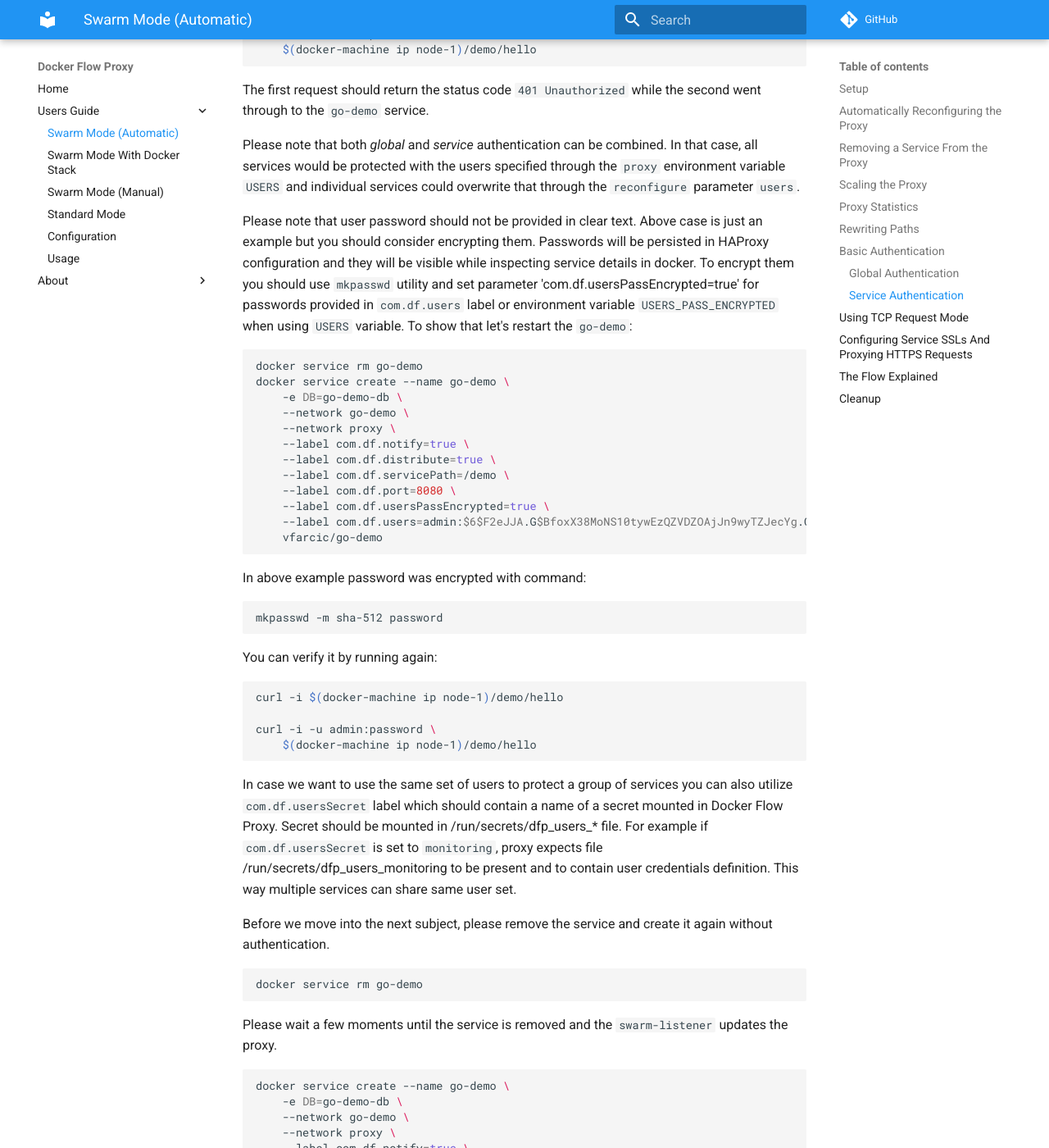
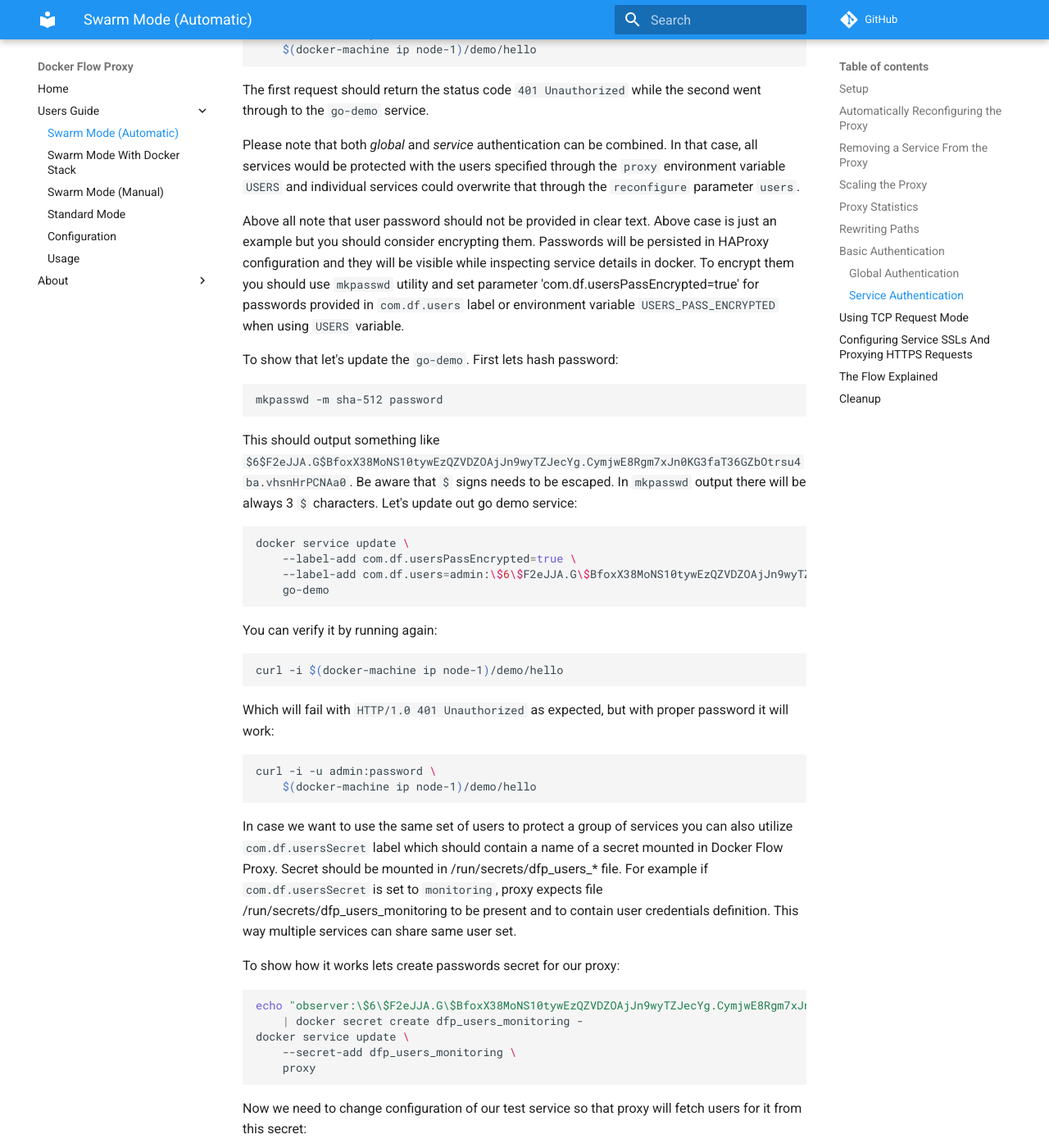
Before and after one commit to docker-flow/docker-flow-proxy, an MkDocs documentation site: the page built from docs/swarm-mode-auto.md, in a window 1280 px wide and 1400 px high, scrolled down 13374 px. Shown: the whole window at 82% size. Built offline with MkDocs 1.6.1 and Material for MkDocs 9.7.7, drawn with Linux system fonts in a browser that asks for light colours; comment, search, counter and statistics services are not loaded; old or Windows-style settings are respelled for this version of MkDocs; some of the changed text lies outside the part shown.

Commit message:
documentation update regarding usage of usersSecret param

````diff
--- a/docs/swarm-mode-auto.md
+++ b/docs/swarm-mode-auto.md
@@ -533,39 +533,58 @@ The first request should return the status code `401 Unauthorized` while the sec
 
 Please note that both *global* and *service* authentication can be combined. In that case, all services would be protected with the users specified through the `proxy` environment variable `USERS` and individual services could overwrite that through the `reconfigure` parameter `users`.
 
-Please note that user password should not be provided in clear text. Above case is just an example but you should consider encrypting them. Passwords will be persisted in HAProxy configuration and they will be visible while inspecting service details in docker. To encrypt them you should use `mkpasswd` utility and set parameter 'com.df.usersPassEncrypted=true' for passwords provided in `com.df.users` label or environment variable `USERS_PASS_ENCRYPTED` when using `USERS` variable. To show that let's restart the `go-demo`:
+Above all note that user password should not be provided in clear text. Above case is just an example but you should consider encrypting them. Passwords will be persisted in HAProxy configuration and they will be visible while inspecting service details in docker. To encrypt them you should use `mkpasswd` utility and set parameter 'com.df.usersPassEncrypted=true' for passwords provided in `com.df.users` label or environment variable `USERS_PASS_ENCRYPTED` when using `USERS` variable.
+
+To show that let's update the `go-demo`. First lets hash password:
+```bash
+mkpasswd -m sha-512 password
+```
+
+This should output something like `$6$F2eJJA.G$BfoxX38MoNS10tywEzQZVDZOAjJn9wyTZJecYg.CymjwE8Rgm7xJn0KG3faT36GZbOtrsu4ba.vhsnHrPCNAa0`. Be aware that `$` signs needs to be escaped. In `mkpasswd` output there will be always 3 `$` characters. Let's update out go demo service:
 
 ```bash
-docker service rm go-demo
-docker service create --name go-demo \
-    -e DB=go-demo-db \
-    --network go-demo \
-    --network proxy \
-    --label com.df.notify=true \
-    --label com.df.distribute=true \
-    --label com.df.servicePath=/demo \
-    --label com.df.port=8080 \
-    --label com.df.usersPassEncrypted=true \
-    --label com.df.users=admin:$6$F2eJJA.G$BfoxX38MoNS10tywEzQZVDZOAjJn9wyTZJecYg.CymjwE8Rgm7xJn0KG3faT36GZbOtrsu4ba.vhsnHrPCNAa0 \
-    vfarcic/go-demo
-```
-
-In above example password was encrypted with command:
-
-```bash
-mkpasswd -m sha-512 password
+docker service update \
+    --label-add com.df.usersPassEncrypted=true \
+    --label-add com.df.users=admin:\$6\$F2eJJA.G\$BfoxX38MoNS10tywEzQZVDZOAjJn9wyTZJecYg.CymjwE8Rgm7xJn0KG3faT36GZbOtrsu4ba.vhsnHrPCNAa0 \
+    go-demo
 ```
 
 You can verify it by running again:
 
 ```bash
 curl -i $(docker-machine ip node-1)/demo/hello
+```
 
+Which will fail with `HTTP/1.0 401 Unauthorized` as expected, but with proper password it will work:
+```bash
 curl -i -u admin:password \
     $(docker-machine ip node-1)/demo/hello
 ```
 
 In case we want to use the same set of users to protect a group of services you can also utilize `com.df.usersSecret` label which should contain a name of a secret mounted in Docker Flow Proxy. Secret should be mounted in /run/secrets/dfp_users_* file. For example if `com.df.usersSecret` is set to `monitoring`, proxy expects file /run/secrets/dfp_users_monitoring to be present and to contain user credentials definition. This way multiple services can share same user set.
+
+To show how it works lets create passwords secret for our proxy:
+```bash
+echo "observer:\$6\$F2eJJA.G\$BfoxX38MoNS10tywEzQZVDZOAjJn9wyTZJecYg.CymjwE8Rgm7xJn0KG3faT36GZbOtrsu4ba.vhsnHrPCNAa0" \
+    | docker secret create dfp_users_monitoring -
+docker service update \
+    --secret-add dfp_users_monitoring \
+    proxy
+```
+Now we need to change configuration of our test service so that proxy will fetch users for it from this secret:
+
+```bash
+docker service update \
+    --label-rm com.df.users \
+    --label-add com.df.usersSecret=monitoring \
+    go-demo
+```
+Now we can verify that aour service is reachable with `observer` user:
+```bash
+curl -i -u observer:password \
+    $(docker-machine ip node-1)/demo/hello
+```
+
 
 Before we move into the next subject, please remove the service and create it again without authentication.
 
````
Also changed, not shown: docs/usage.md (+1 -1 lines).
